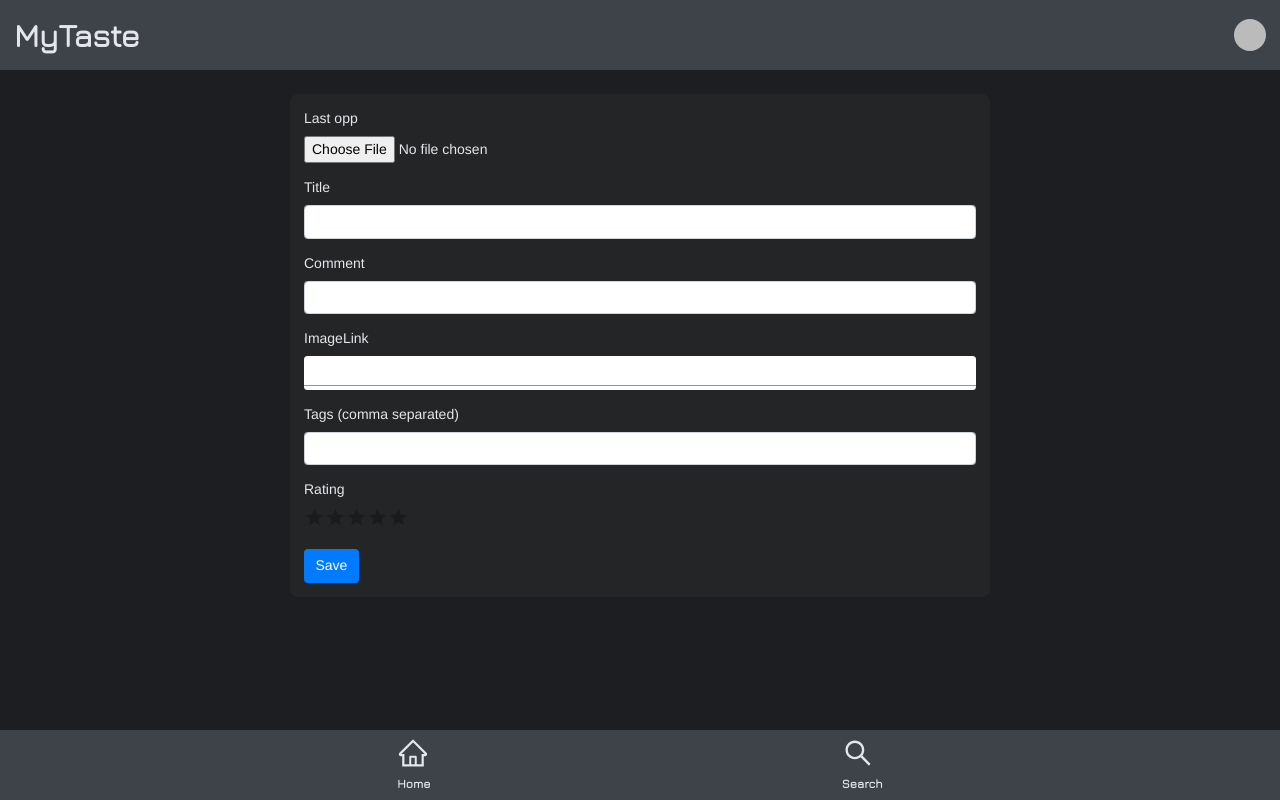
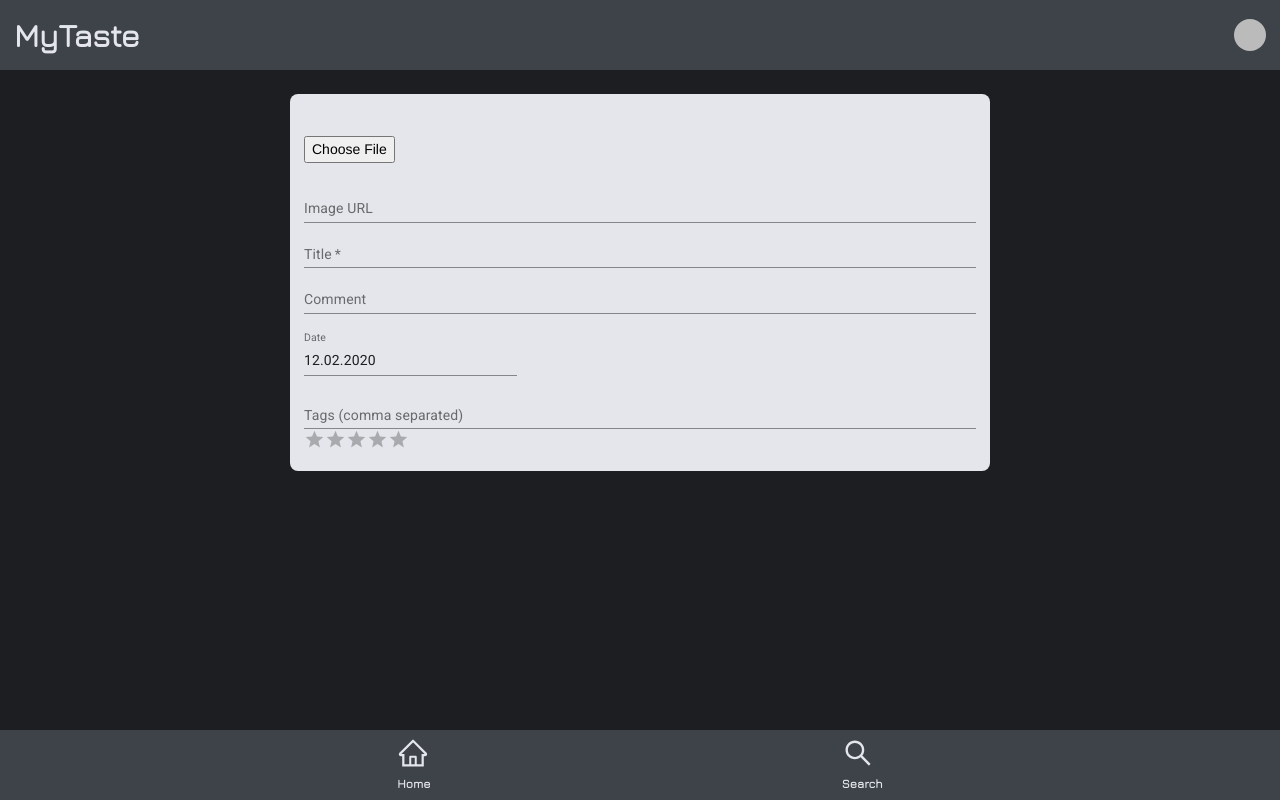
Before and after one commit to placbo/myTaste, a React (Create React App) app in the folder client/: page /new-item in a window 1280 px wide. Built offline with nearby package versions, Linux system fonts and the light colour scheme; no server answers; sample sign-in values are in the browser's storage.

Commit message:
added material ui and date picker

```diff
--- a/client/package.json
+++ b/client/package.json
@@ -6,13 +6,17 @@
   "proxy": "http://localhost:3001",
   "dependencies": {
     "@ant-design/icons": "^4.2.2",
+    "@date-io/date-fns": "^1.3.13",
     "@material-ui/core": "^4.11.0",
     "@material-ui/icons": "^4.9.1",
     "@material-ui/lab": "^4.0.0-alpha.56",
+    "@material-ui/pickers": "^3.2.10",
+    "@material-ui/styles": "^4.10.0",
     "@react-firebase/database": "^0.3.11",
     "array-move": "^3.0.1",
     "axios": "^0.20.0",
     "bootstrap": "^4.5.2",
+    "date-fns": "^2.16.1",
     "firebase": "^7.22.0",
     "query-string": "^6.13.4",
     "react": "^16.13.1",
--- a/client/src/App.js
+++ b/client/src/App.js
@@ -32,6 +32,19 @@ const GlobalStyle = createGlobalStyle`
   a {
     color : ${(props) => props.theme.link};
   }
+
+    .MuiPaper-root {
+        background-color: ${(props) => props.theme.background} !important;
+        color: ${(props) => props.theme.primary} !important;
+    }
+
+    pre {
+        color: ${(props) => props.theme.primary} !important;
+    }
+
+    .MuiIconButton-root {
+        color: ${(props) => props.theme.primary} !important;
+    }
 
   a:hover {
     text-decoration: none;
--- a/client/src/pages/ItemForm.js
+++ b/client/src/pages/ItemForm.js
@@ -1,67 +1,72 @@
 import React from 'react';
 import Rating from '@material-ui/lab/Rating';
 import TextField from '@material-ui/core/TextField';
+import DateFnsUtils from '@date-io/date-fns';
+import { MuiPickersUtilsProvider, KeyboardDatePicker } from '@material-ui/pickers';
+import Button from '@material-ui/core/Button';
 
 const ItemForm = ({ item, onChange, onSubmit, disabled }) => {
   return (
     <form className="itemform" onSubmit={onSubmit}>
       <fieldset disabled={disabled}>
-        <div className="form-group">
-          <label htmlFor="title">Title</label>
-          <div className="field">
-            <input
+        <TextField
+          id="image"
+          fullWidth
+          label="Image URL"
+          onChange={onChange}
+          type="text"
+          name="image"
+          value={item.image || ''}
+        />
+
+        <TextField
           id="title"
           required
+          fullWidth
+          label="Title"
           onChange={onChange}
+          varian="outlined"
           type="text"
           name="title"
-              className="form-control"
           value={item.title || ''}
         />
-          </div>
-        </div>
-        <div className="form-group">
-          <label htmlFor="comment">Comment</label>
-          <div className="field">
-            <input
+
+        <TextField
+          label="Comment"
           id="comment"
+          fullWidth
           onChange={onChange}
           type="text"
           name="comment"
-              className="form-control"
           value={item.comment || ''}
         />
-          </div>
-        </div>
-        <div className="form-group">
-          <label htmlFor="image">ImageLink</label>
-          <div className="field">
+
+        <MuiPickersUtilsProvider utils={DateFnsUtils}>
+          <KeyboardDatePicker
+            margin="normal"
+            id="date"
+            name="date"
+            label="Date"
+            format="dd.MM.yyyy"
+            value={item.date}
+            autoOk
+            onChange={onChange}
+            KeyboardButtonProps={{
+              'aria-label': 'change date',
+            }}
+          />
+        </MuiPickersUtilsProvider>
+
         <TextField
-              id="image"
-              onChange={onChange}
-              type="text"
-              name="image"
-              className="form-control"
-              value={item.image || ''}
-            />
-          </div>
-        </div>
-        <div className="form-group">
-          <label htmlFor="tags">Tags (comma separated)</label>
-          <div className="field">
-            <input
           id="tags"
+          fullWidth
+          label="Tags (comma separated)"
           onChange={onChange}
           type="text"
           name="tags"
-              className="form-control"
           value={item.tags || ''}
         />
-          </div>
-        </div>
-        <div className="form-group">
-          <label htmlFor="rating">Rating</label>
-          <div className="field">
+
         <Rating
           name="rating"
           value={+item.rating}
@@ -74,9 +79,8 @@ const ItemForm = ({ item, onChange, onSubmit, disabled }) => {
             });
           }}
         />
-          </div>
-        </div>
-        <input type="submit" value="Save" className="btn btn-primary" />
+
+        <Button type="submit" value="Save" className="btn btn-primary" />
       </fieldset>
     </form>
   );
--- a/client/src/pages/ItemList.js
+++ b/client/src/pages/ItemList.js
@@ -69,7 +69,7 @@ const ItemList = (props) => {
                 <CardHeading>{item.title}</CardHeading>
                 <Rating name="simple-controlled" precision={0.5} readOnly value={+item.averageRating} />
                 <RatingLabel>
-                  {item.averageRatingCount || "0"} {item.averageRatingCount === 1 ? 'vote' : 'votes'}
+                  {item.averageRatingCount || '0'} {item.averageRatingCount === 1 ? 'vote' : 'votes'}
                 </RatingLabel>
               </CardContent>
             </Card>
--- a/client/src/pages/ManageItemPage.js
+++ b/client/src/pages/ManageItemPage.js
@@ -17,7 +17,7 @@ const PageContent = styled.div`
 `;
 
 const Card = styled.div`
-  background-color: ${(props) => props.theme.box};
+  background-color: ${(props) => props.theme.primary};
   border-radius: 8px;
   width: 100%;
   max-width: 50rem;
@@ -52,6 +52,7 @@ const ManageItemPage = (props) => {
     rating: null,
     tags: [],
     creator: currentUser.email,
+    date: Date.now(),
   });
 
   const [saving, setSaving] = useState(false);
```
Also changed, not shown: client/src/Theme.js (added, +39 -0 lines), client/src/pages/ItemPage.js (+10 -15 lines), 1 other file (tests, documents, lock files or other folders). Lines whose indentation alone changed are shown as unchanged.
